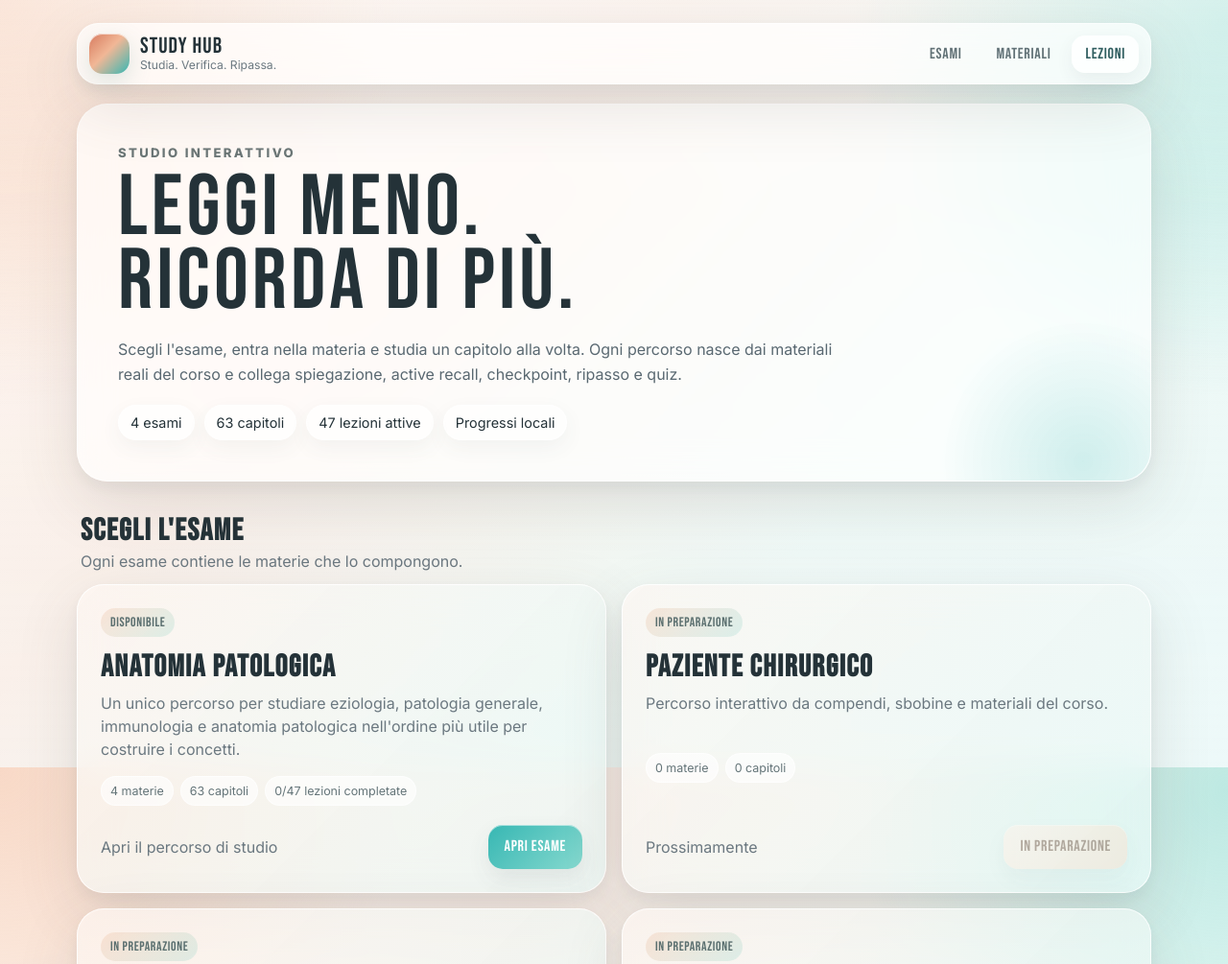
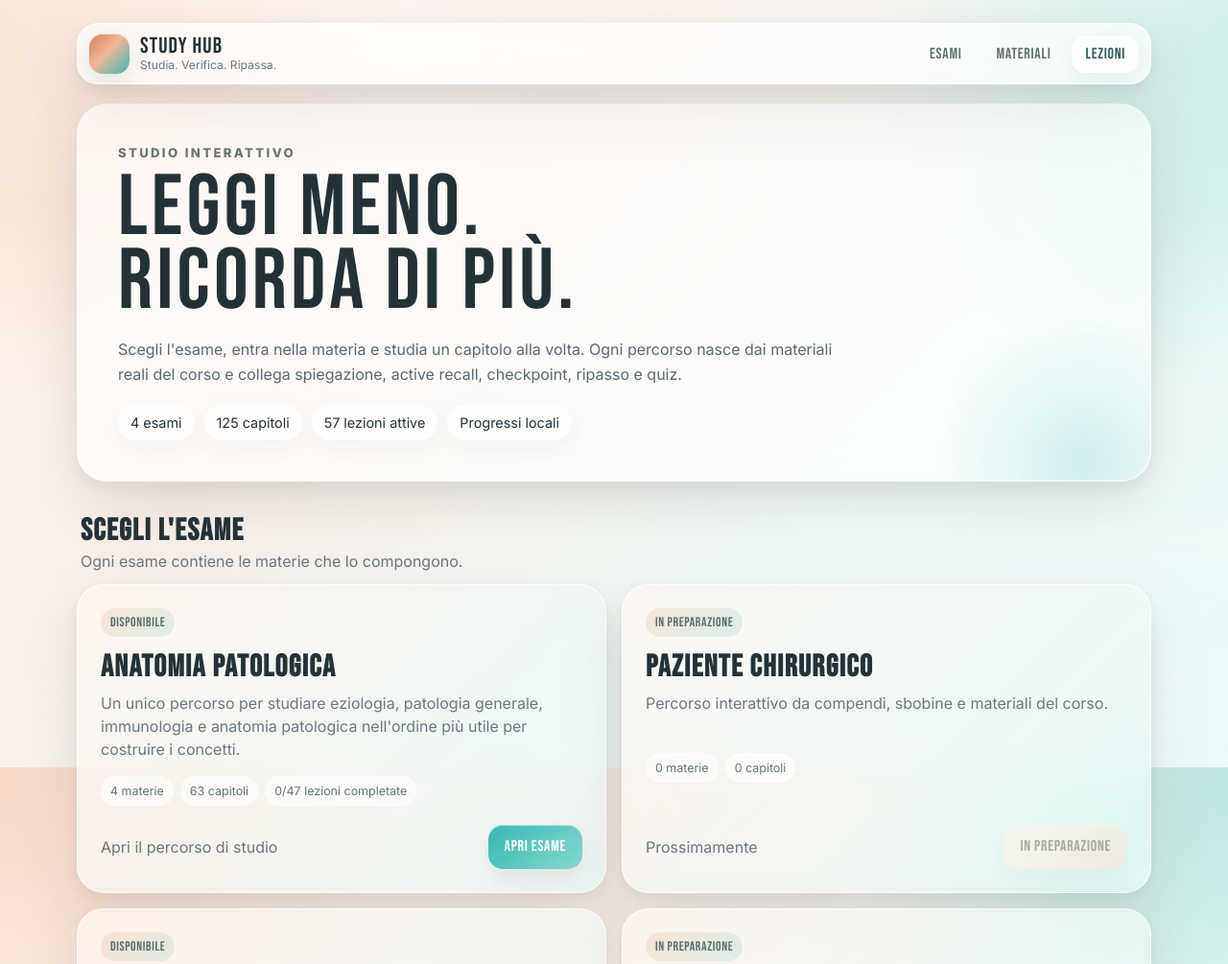
Before and after one commit to Ferrantedaniel-coder/QUIZZONINFERIMERISTICI, a plain HTML site: page lezioni.html in a window 1280 px wide. Shown: the top 1005 px of the page at 96% size. Drawn offline with Linux system fonts and the light colour scheme.

Commit message:
Enable Materno lessons in StudyHub

```diff
--- a/lezioni.html
+++ b/lezioni.html
@@ -98,5 +98,6 @@
 <script src="lezioni-patologia-loader.js?v=20260915-patologia1"></script>
 <script src="lezioni-immunologia-loader.js?v=20260915-immunologia1"></script>
 <script src="lezioni-anatomia-patologica-loader.js?v=20260915-anatomia1"></script>
+<script src="lezioni-materno-loader.js?v=20260915-materno1"></script>
 </body>
 </html>
```
